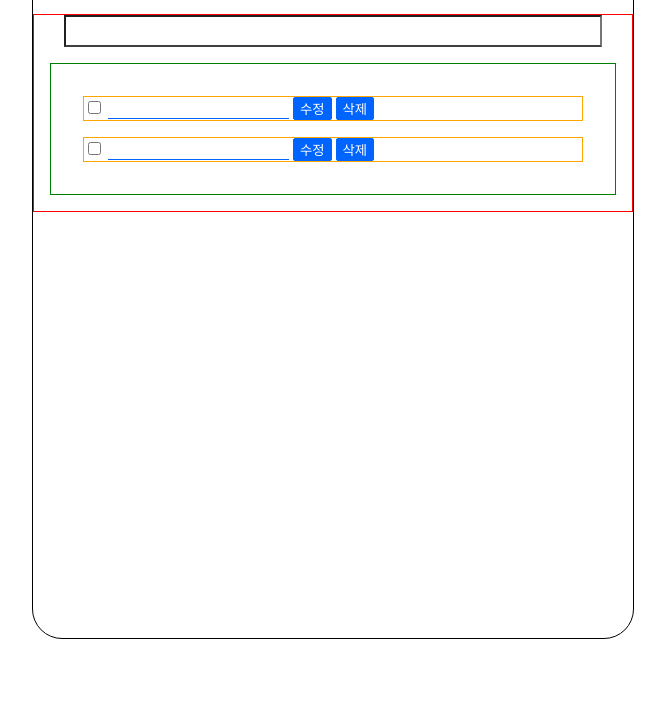
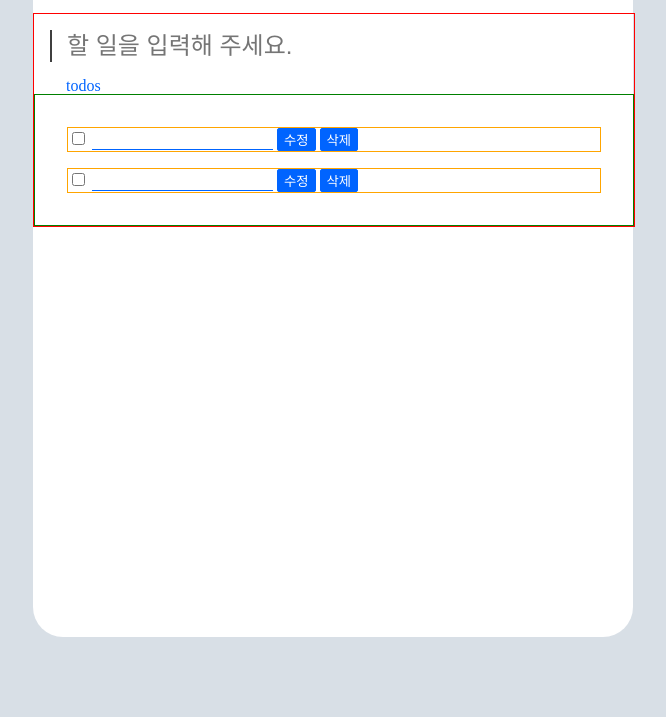
Before and after one commit to k-m-jin/fc-todo, a website built with Parcel: page index.html in a window 1280 px wide. Shown: the part 103-820 px from the top of the page, without its empty margins (307-973 px from the left). Built offline with nearby package versions, Linux system fonts and the light colour scheme; no server answers.

Commit message:
feat: conection input value and CreateTodo

```diff
--- a/index.html
+++ b/index.html
@@ -9,20 +9,21 @@
     <link rel="stylesheet" href="./main.scss" />
 
     <script src="https://unpkg.com/axios/dist/axios.min.js"></script>
-    <script src="./main.js"></script>
+    <script defer src="./main.js"></script>
   </head>
   <body>
     <div class="container">
       <header>
-        <h1>My Todo</h1>
+        <h1>Todo List</h1>
       </header>
+
       <div class="todo-box">
         <form class="todo-add">
-          <input type="text" class="todo-add-input" />
+          <input type="text" class="todo-add-input" placeholder="할 일을 입력해 주세요." />
           <!-- <button>확인</button> -->
         </form>
-
         <div class="todo-list-box">
+          <h2>todos</h2>
           <ul class="todo-list">
             <li class="todo-item">
               <input type="checkbox" />
--- a/main.js
+++ b/main.js
@@ -1,7 +1,8 @@
 //DOM
-const input = document.querySelector('.todo-add-input')
+const addInput = document.querySelector('.todo-add-input')
 const formEl = document.querySelector('.todo-add')
 
+let todos = []
 //
 const API_URL = 'https://asia-northeast3-heropy-api.cloudfunctions.net/api/todos'
 const API_KEY = 'FcKdtJs202204'
@@ -12,13 +13,21 @@ const headers = {
   username: 'KDT2_KimMyeongJin',
 }
 
-async function createTodo() {
+formEl.addEventListener('submit', async (e) => {
+  e.preventDefault()
+  await createTodo(addInput.value)
+  addInput.value = ''
+  addInput.focus()
+  readTodo()
+})
+
+async function createTodo(todoTitle) {
   const { data } = await axios({
     url: API_URL,
     method: 'POST',
     headers,
     data: {
-      title: '할 일 관리 프로젝트 과제 PR 생성',
+      title: todoTitle,
       done: false,
       order: 0,
     },
@@ -35,7 +44,7 @@ async function readTodo() {
   })
   console.log(res)
 }
-readTodo()
+// readTodo()
 
 async function deleteTodo(id) {
   const res = await axios({
@@ -44,5 +53,6 @@ async function deleteTodo(id) {
     headers,
   })
   console.log(res)
+  readTodo()
 }
-deleteTodo('5ClmE3kDLC15ycFmJGoI')
+// deleteTodo('GOBlaMf62IKe8xMJmKZc')
--- a/main.scss
+++ b/main.scss
@@ -3,17 +3,21 @@ $main-grey: #3f3f3f;
 html,
 body {
   min-height: 100vh;
+  background-color: #d8dfe6;
   .container {
-    width: 50vw;
+    width: 70vw;
+    min-width: 350px;
     max-width: 600px;
     height: 90vh;
     margin: 20px auto;
-    border: 1px solid black;
+    // border: 1px solid black;
     border-radius: 30px;
-
+    display: flex;
+    flex-direction: column;
+    background-color: #fff;
     header {
-      margin: 2rem;
       h1 {
+        margin: 2rem;
         color: $main-blue;
         text-align: center;
         font-size: 2rem;
@@ -21,35 +25,45 @@ body {
       }
     }
     .todo-box {
-      // display: flex;
-
-      // justify-content: center;
-      // align-items: center;
-      // width: 100%;
       border: 1px solid red;
-      // margin: 0 auto;
-
-      .todo-add-input {
-        width: 90%;
-        height: 2rem;
-        font-size: 1.5rem;
+      width: 100%;
+      .todo-add {
         display: block;
-        margin: 0 auto;
-        padding: 0 15px;
-        outline: none;
-        // border: none;
-        border-bottom: 2px solid $main-grey;
-        box-sizing: border-box;
+        margin: 0;
+        // width: 100%;
+        // background-color: orange;
+        .todo-add-input {
+          display: block;
+          width: 100%;
+          height: 2rem;
+          font-size: 1.5rem;
+          font-weight: 400;
+          color: $main-grey;
+          margin: 1rem;
+          padding: 0 15px;
+          appearance: none;
+          outline: none;
+          border: none;
+          border-left: 2px solid $main-grey;
+          box-sizing: border-box;
+          background-color: transparent;
+          &:focus,
+          &:hover {
+            background-color: #dae6f6;
+          }
+        }
+      }
+      h2 {
+        color: #0064ff;
+        margin-left: 2rem;
       }
       .todo-list {
         border: 1px solid green;
-        margin: 1rem;
         padding: 1rem;
         list-style: none;
         .todo-item {
           margin: 1rem;
           border: 1px solid orange;
-          // display: flex;
           input {
             border: none;
             border-bottom: 1px solid $main-blue;
--- a/package.json
+++ b/package.json
@@ -4,7 +4,7 @@
   "description": "",
   "main": "index.js",
   "scripts": {
-    "start": "parcel index.html"
+    "dev": "parcel index.html"
   },
   "repository": {
     "type": "git",
@@ -19,7 +19,8 @@
   "homepage": "https://github.com/k-m-jin/fc-todo#readme",
   "devDependencies": {
     "@parcel/transformer-sass": "^2.6.0",
-    "parcel": "^2.6.0"
+    "parcel": "^2.6.0",
+    "parcel-bundler": "^1.12.5"
   },
   "dependencies": {
     "sass": "^1.52.2"
```
Also changed, not shown: 1 other file.
